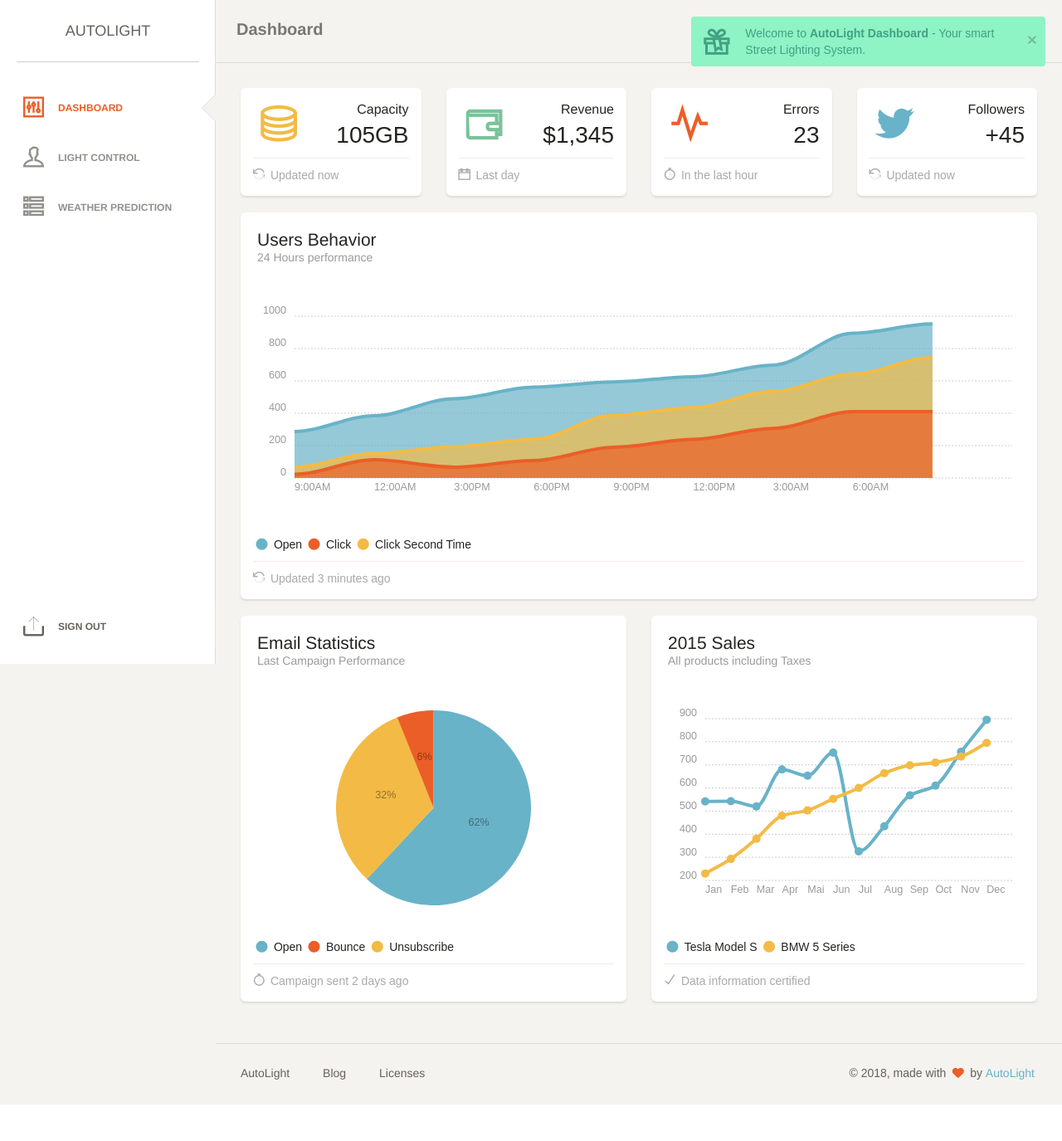
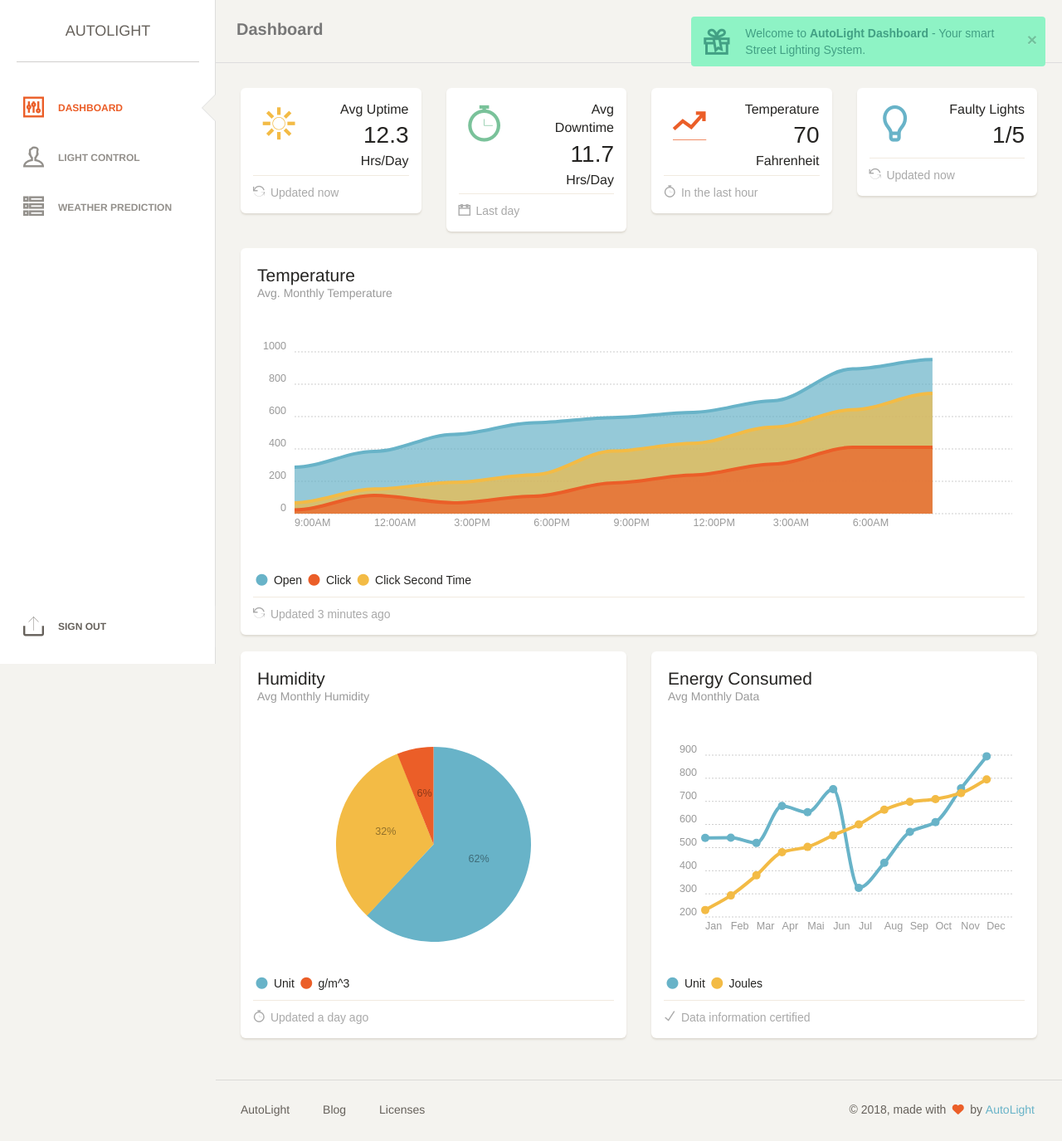
Before and after one commit to CapstoneProject18/Automatic-Street-lighting-System, a Django app: page /dashboard in a window 1280 px wide. Shown: the whole page at 83% size. Before the commit the page ends 1331 px from the top, so only its background shows below. Run offline with Django 3.2, Linux system fonts and the light colour scheme; some libraries are stand-ins or nearby versions; some web fonts are replaced.

Commit message:
feature edit in Dashboard

```diff
--- a/WebApp/AutoLight/src/templates/dashboard.html
+++ b/WebApp/AutoLight/src/templates/dashboard.html
@@ -136,13 +136,14 @@
                                 <div class="row">
                                     <div class="col-xs-5">
                                         <div class="icon-big icon-warning text-center">
-                                            <i class="ti-server"></i>
+                                            <i class="ti-shine"></i>
                                         </div>
                                     </div>
                                     <div class="col-xs-7">
                                         <div class="numbers">
-                                            <p>Capacity</p>
-                                            105GB
+                                            <p>Avg Uptime</p>
+                                            12.3
+											<p>Hrs/Day</p>
                                         </div>
                                     </div>
                                 </div>
@@ -161,13 +162,13 @@
                                 <div class="row">
                                     <div class="col-xs-5">
                                         <div class="icon-big icon-success text-center">
-                                            <i class="ti-wallet"></i>
+                                            <i class="ti-timer"></i>
                                         </div>
                                     </div>
                                     <div class="col-xs-7">
                                         <div class="numbers">
-                                            <p>Revenue</p>
-                                            $1,345
+                                            <p>Avg Downtime</p>
+                                            11.7 <p> Hrs/Day</p>
                                         </div>
                                     </div>
                                 </div>
@@ -186,13 +187,13 @@
                                 <div class="row">
                                     <div class="col-xs-5">
                                         <div class="icon-big icon-danger text-center">
-                                            <i class="ti-pulse"></i>
+                                            <i class="ti-stats-up"></i>
                                         </div>
                                     </div>
                                     <div class="col-xs-7">
                                         <div class="numbers">
-                                            <p>Errors</p>
-                                            23
+                                            <p>Temperature</p>
+                                            70 <p>Fahrenheit<p>
                                         </div>
                                     </div>
                                 </div>
@@ -211,13 +212,13 @@
                                 <div class="row">
                                     <div class="col-xs-5">
                                         <div class="icon-big icon-info text-center">
-                                            <i class="ti-twitter-alt"></i>
+                                            <i class="ti-light-bulb"></i>
                                         </div>
                                     </div>
                                     <div class="col-xs-7">
                                         <div class="numbers">
-                                            <p>Followers</p>
-                                            +45
+                                            <p>Faulty Lights</p>
+                                            1/5
                                         </div>
                                     </div>
                                 </div>
@@ -236,8 +237,8 @@
                     <div class="col-md-12">
                         <div class="card">
                             <div class="header">
-                                <h4 class="title">Users Behavior</h4>
-                                <p class="category">24 Hours performance</p>
+                                <h4 class="title">Temperature</h4>
+                                <p class="category">Avg. Monthly Temperature</p>
                             </div>
                             <div class="content">
                                 <div id="chartHours" class="ct-chart"></div>
@@ -260,21 +261,20 @@
                     <div class="col-md-6">
                         <div class="card">
                             <div class="header">
-                                <h4 class="title">Email Statistics</h4>
-                                <p class="category">Last Campaign Performance</p>
+                                <h4 class="title">Humidity</h4>
+                                <p class="category">Avg Monthly Humidity</p>
                             </div>
                             <div class="content">
                                 <div id="chartPreferences" class="ct-chart ct-perfect-fourth"></div>
 
                                 <div class="footer">
                                     <div class="chart-legend">
-                                        <i class="fa fa-circle text-info"></i> Open
-                                        <i class="fa fa-circle text-danger"></i> Bounce
-                                        <i class="fa fa-circle text-warning"></i> Unsubscribe
+                                        <i class="fa fa-circle text-info"></i> Unit
+                                        <i class="fa fa-circle text-danger"></i> g/m^3
                                     </div>
                                     <hr>
                                     <div class="stats">
-                                        <i class="ti-timer"></i> Campaign sent 2 days ago
+                                        <i class="ti-timer"></i> Updated a day ago
                                     </div>
                                 </div>
                             </div>
@@ -283,16 +283,16 @@
                     <div class="col-md-6">
                         <div class="card ">
                             <div class="header">
-                                <h4 class="title">2015 Sales</h4>
-                                <p class="category">All products including Taxes</p>
+                                <h4 class="title">Energy Consumed </h4>
+                                <p class="category">Avg Monthly Data</p>
                             </div>
                             <div class="content">
                                 <div id="chartActivity" class="ct-chart"></div>
 
                                 <div class="footer">
                                     <div class="chart-legend">
-                                        <i class="fa fa-circle text-info"></i> Tesla Model S
-                                        <i class="fa fa-circle text-warning"></i> BMW 5 Series
+                                        <i class="fa fa-circle text-info"></i> Unit
+                                        <i class="fa fa-circle text-warning"></i> Joules
                                     </div>
                                     <hr>
                                     <div class="stats">
```
Also changed, not shown: WebApp/AutoLight/src/db.sqlite3.
